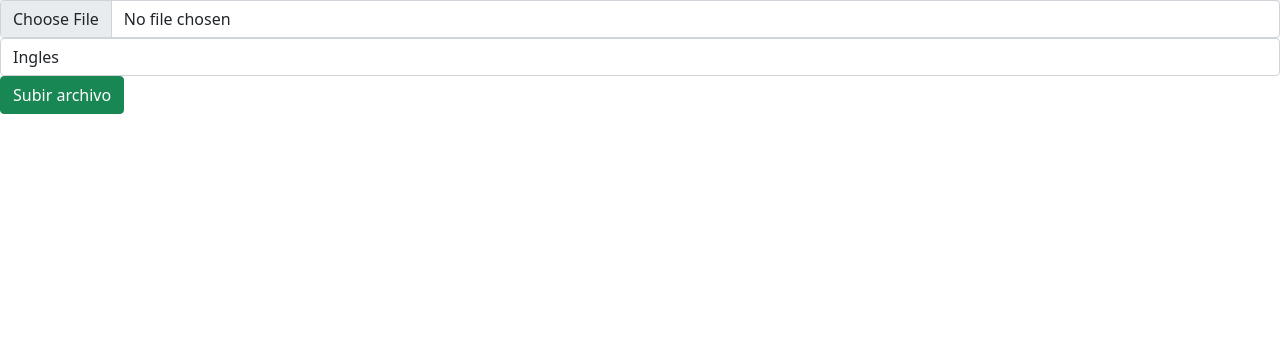
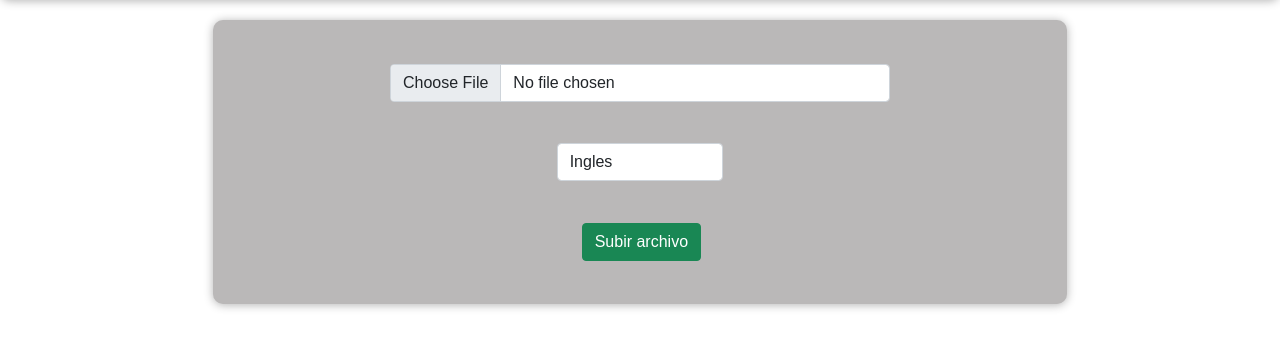
Before and after one commit to Articfire/repositorio-expedientes-ith, a Django app: template proyecto/templates/expediente.html in a window 1280 px wide. Shown: the part 162-510 px from the top of the page. Run offline with Django 3.2, Linux system fonts and the light colour scheme; the template is opened without the code that fills it, so the values that code supplies are empty.

Commit message:
Pantalla de subida hecha
La pantalla de subida de archivos esta terminada,.

```diff
--- a/proyecto/static/css/estilos.css
+++ b/proyecto/static/css/estilos.css
@@ -109,3 +109,7 @@ img{
   display: inline-block;
   margin: 10px;
 }
+
+.gbox_documents{
+  width: 60px;
+}
--- /dev/null
+++ b/proyecto/templates/consulta.html
@@ -0,0 +1,6 @@
+{% extends 'base.html' %}
+{% load static %}
+
+{% block title%}Consulta{% endblock %}
+
+{% block content %}
--- a/proyecto/templates/expediente.html
+++ b/proyecto/templates/expediente.html
@@ -9,14 +9,17 @@ Expediente de {{ numero_control }}
 {% block content %}
 <form enctype="multipart/form-data" method="post">
   {% csrf_token %}
-  <input class="form-control" type="file" name="archivo" value="Seleccionar archivo">
-  <select class="form-control" name="prefijo">
+  <div class="fondodatos contenedor col-8">
+    <input class="form-control" style="width: 60%; margin-top: 4%; margin-left: 20%;" type="file" name="archivo" value="Seleccionar archivo">
+    <select class="form-control" style="width: 20%; margin-top: 5%; margin-left: 40%;" name="prefijo">
       <option value="Ingles">Ingles</option>
       <option value="Servicio social">Servicio social</option>
       <option value="Residencias">Residencias</option>
       <option value="Kardex">Kardex</option>
       <option value="Acta de nacimiento">Acta de nacimiento</option>
     </select>
-  <input type="submit" name="subir_archivo" value="Subir archivo" class="btn btn-success">
+    <input type="submit" name="subir_archivo" value="Subir archivo" class="btn btn-success" style="margin-top: 5%; margin-left: 43%; margin-bottom: 4%;">
+  </div>
+
 </form>
 {% endblock %}
```
Lines whose indentation alone changed are shown as unchanged.
